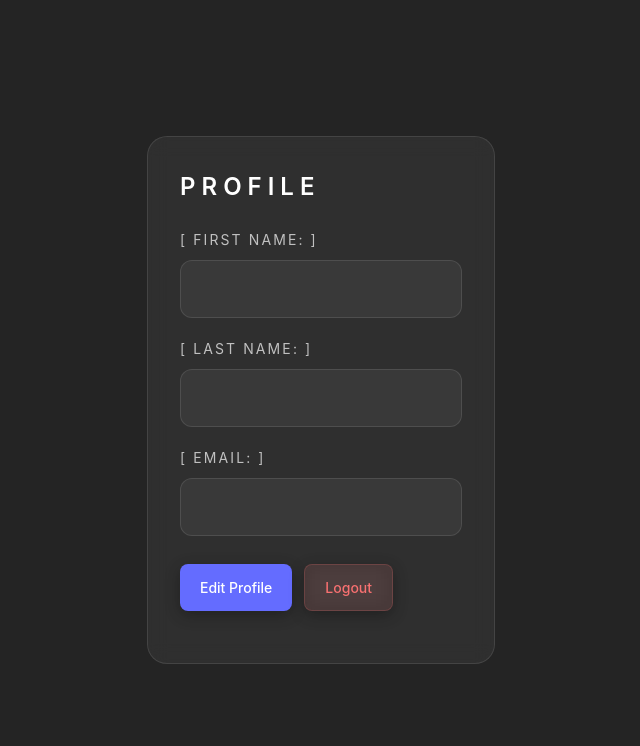
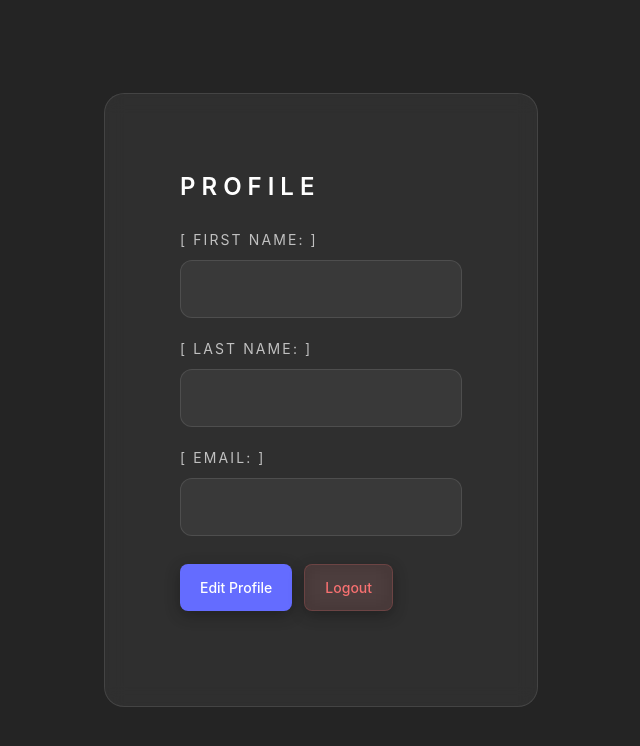
Before and after one commit to Thabang019/stablecoin_app, a React (Vite) app: page /profile in a window 1280 px wide. Shown: the top 746 px of the page, without its empty margins (319-959 px from the left). Built offline with nearby package versions, Linux system fonts and the light colour scheme.

Commit message:
Update the UI

```diff
--- a/src/pages/Dashboard.tsx
+++ b/src/pages/Dashboard.tsx
@@ -183,7 +183,7 @@ const Dashboard: React.FC = ()  => {
       }}>
         {/* Desktop Sidebar */}
         <div style={{
-          width: '280px', // Reduced from 320px
+          width: '500px', // Reduced from 320px
           minWidth: '280px', // Added for consistency
           background: 'rgba(255, 255, 255, 0.05)', // More consistent glass effect
           backdropFilter: 'blur(10px)',
@@ -297,7 +297,7 @@ const Dashboard: React.FC = ()  => {
 
           {/* Desktop Bottom Navigation */}
           <nav style={{ padding: '30px 20px', borderTop: '1px solid rgba(255, 255, 255, 0.1)' }}>
-            <div style={{ display: 'flex', flexDirection: 'column', gap: '4px' }}>
+            <div style={{ display: 'flex', flexDirection: 'row', gap: '4px' }}>
               {[
                 { icon: FiHome, label: 'Home', active: true },
                 { icon: FiSend, label: 'Send', active: false },
--- a/src/pages/Profile.tsx
+++ b/src/pages/Profile.tsx
@@ -66,9 +66,9 @@ const ProfilePage = () => {
       <div
         style={{
           width: "100%",
-          maxWidth: isDesktop ? 500 : "100%",
+          maxWidth: isDesktop ? 700 : "100%",
           margin: isDesktop ? "0" : "0 auto",
-          padding: isDesktop ? 32 : 20,
+          padding: isDesktop ? 75 : 30,
           color: "white",
           background: "var(--glass-bg)",
           backdropFilter: "blur(10px)",
--- a/src/pages/Send.tsx
+++ b/src/pages/Send.tsx
@@ -600,7 +600,7 @@ const SendMoneyPage = () => {
         style={{
           padding: "14px 20px",
           borderRadius: 12,
-          backgroundColor: isLoading ? "#6b7280" : "#0d9488",
+          backgroundColor: isLoading ? "#6b7280" : "#233332ff",
           color: "white",
           width: "100%",
           marginBottom: 12,
```
